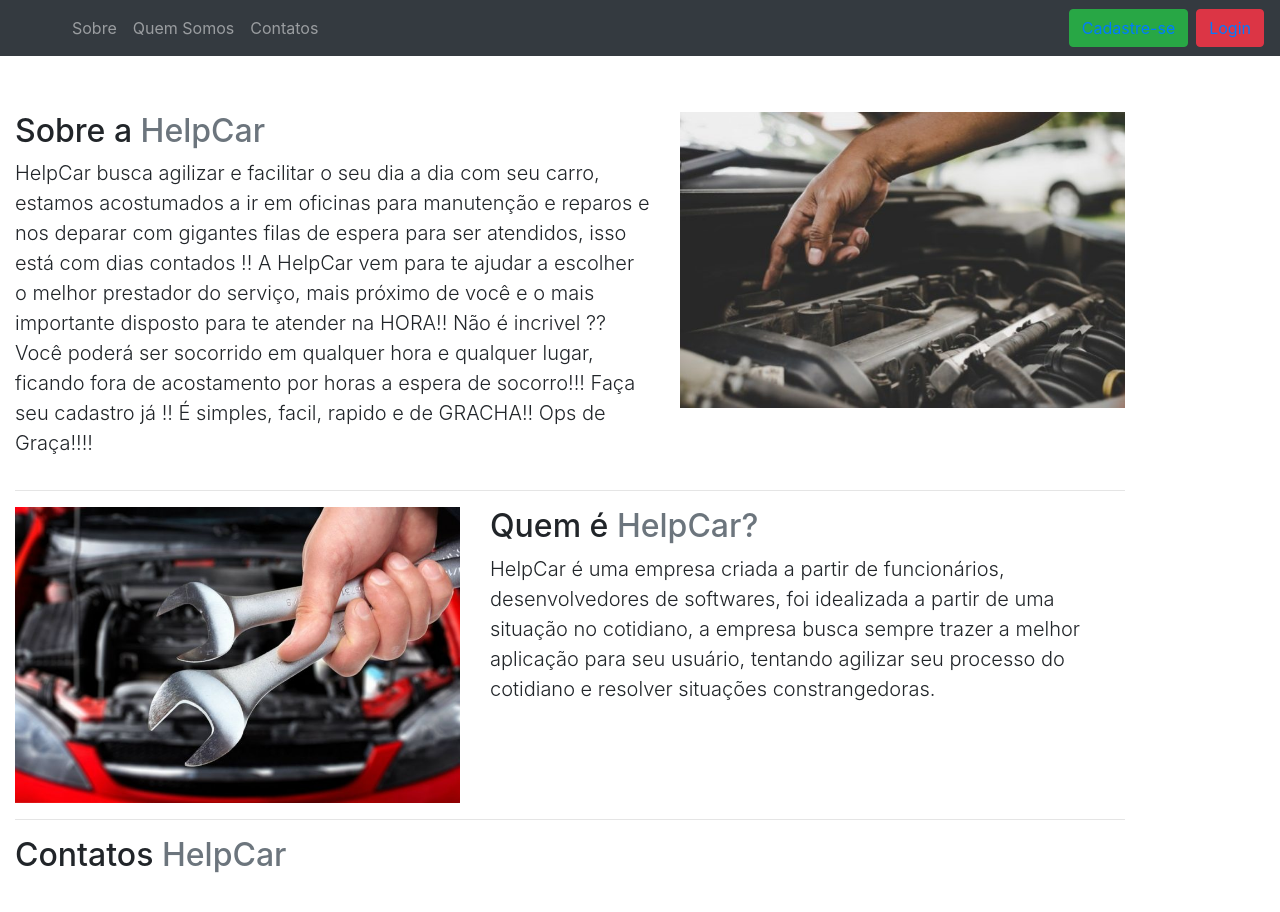
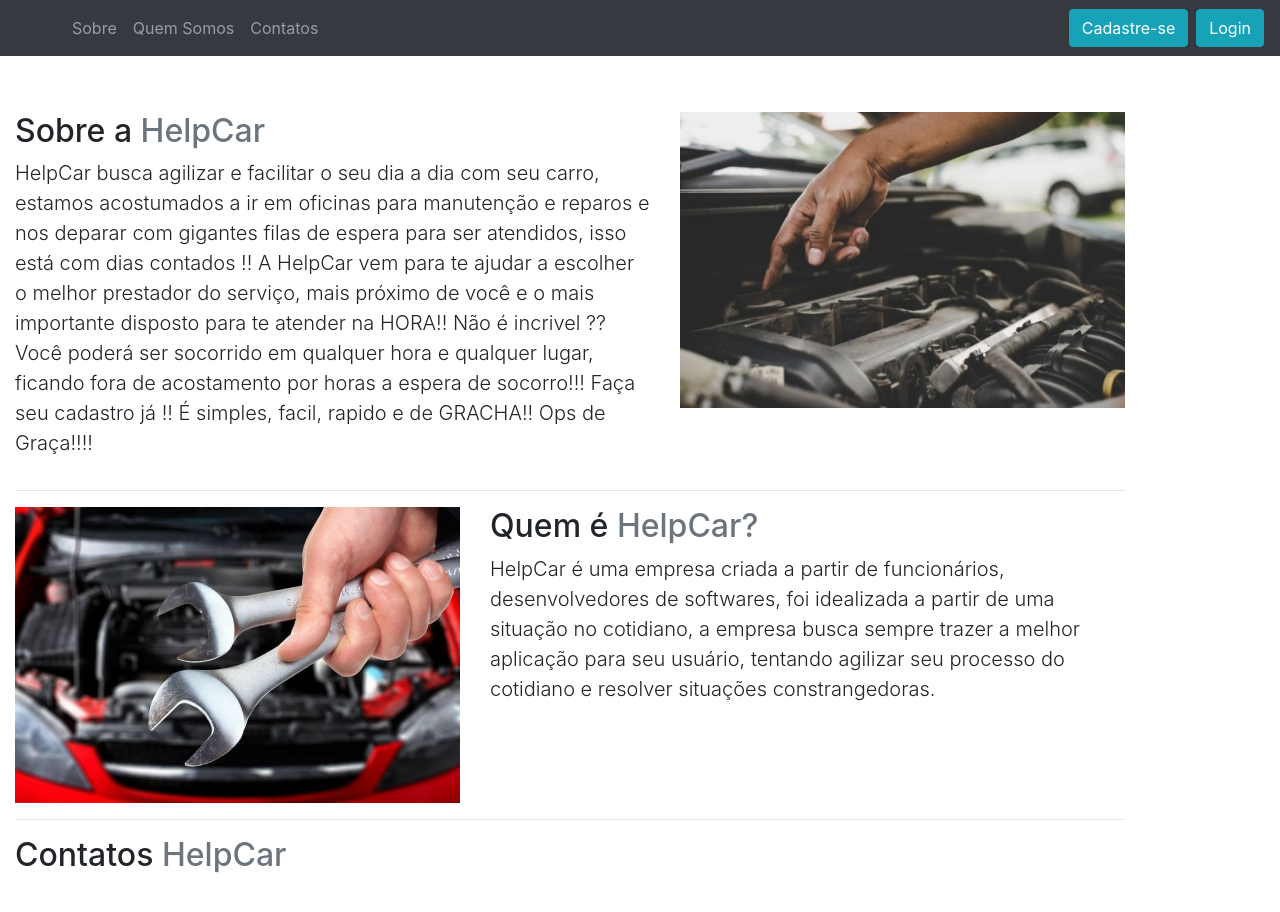
Before and after one commit to JotaveOliveira/Front-HelpCar, a Vue app: page /#/ in a window 1280 px wide. Shown: the top 912 px of the page. Built offline with nearby package versions, Linux system fonts and the light colour scheme; grey boxes are pictures that could not be loaded; the HTML template or start-up script is replaced by a standard one.

Commit message:
Melhorando o front

```diff
--- a/src/components/CadastroUsuario.vue
+++ b/src/components/CadastroUsuario.vue
@@ -93,7 +93,6 @@ export default{
           alert('Cadastrado com sucesso!')
         )
     }
-
   }
 
 }
--- a/src/components/Home.vue
+++ b/src/components/Home.vue
@@ -17,8 +17,8 @@
                     </li>
                 </ul>
                 <form class="form-inline mt-2 mt-md-0">
-                    <button class="btn btn-success mr-2 my-3 my-sm-0" type="submit"><router-link to="/usuariosCadastro">Cadastre-se</router-link></button>
-                    <button class="btn btn-danger my-2 my-sm-0" type="submit"><router-link to="/loginUsuario">Login</router-link></button>
+                    <button class="btn btn-info mr-2 my-3 my-sm-0" type="submit"><router-link to="/usuariosCadastro" id="colorButton">Cadastre-se</router-link></button>
+                    <button class="btn btn-info my-2 my-sm-0" type="submit"><router-link to="/loginUsuario" id="colorButton">Login</router-link></button>
                     <router-view/>
                 </form>
             </div>
@@ -98,3 +98,13 @@ export default {
     name: 'Home'
 }
 </script>
+
+<style>
+a:hover{
+    text-decoration: none;
+}
+#colorButton{
+    color: #fff;
+}
+
+</style>
```
